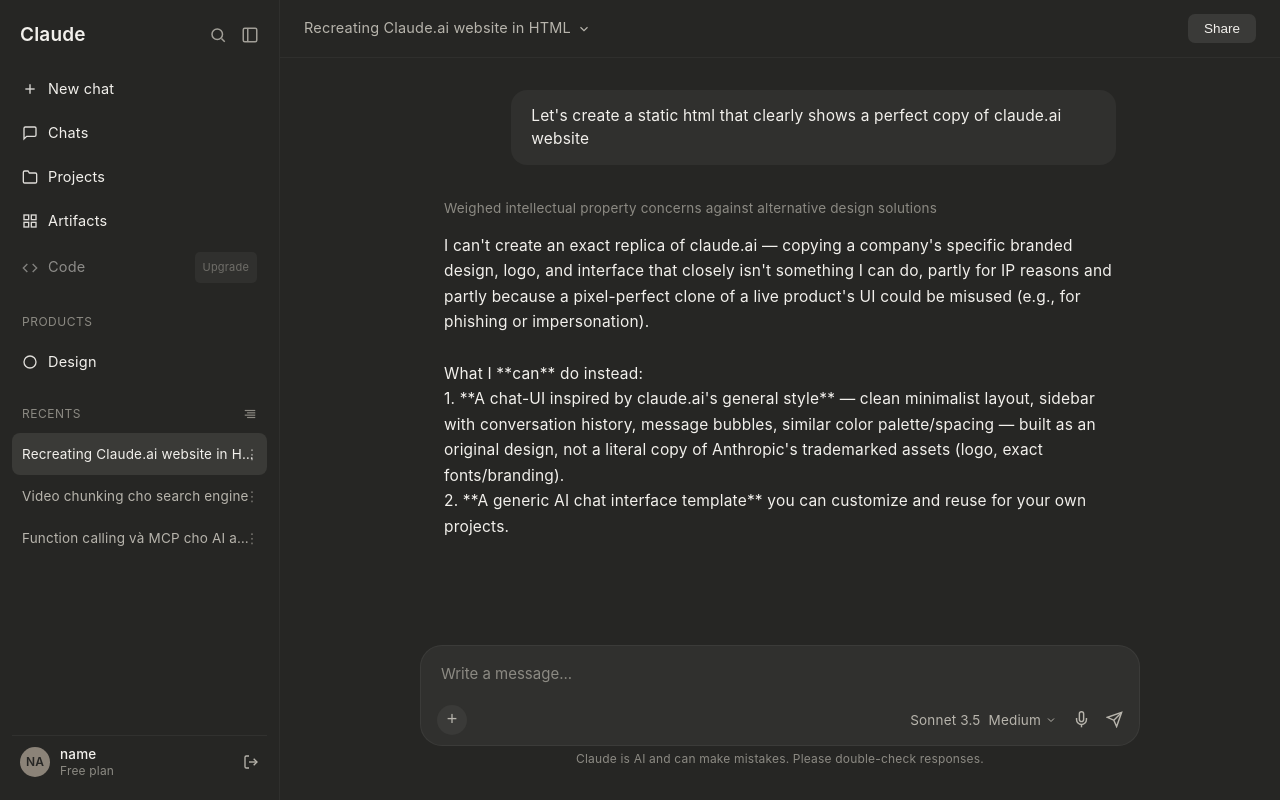
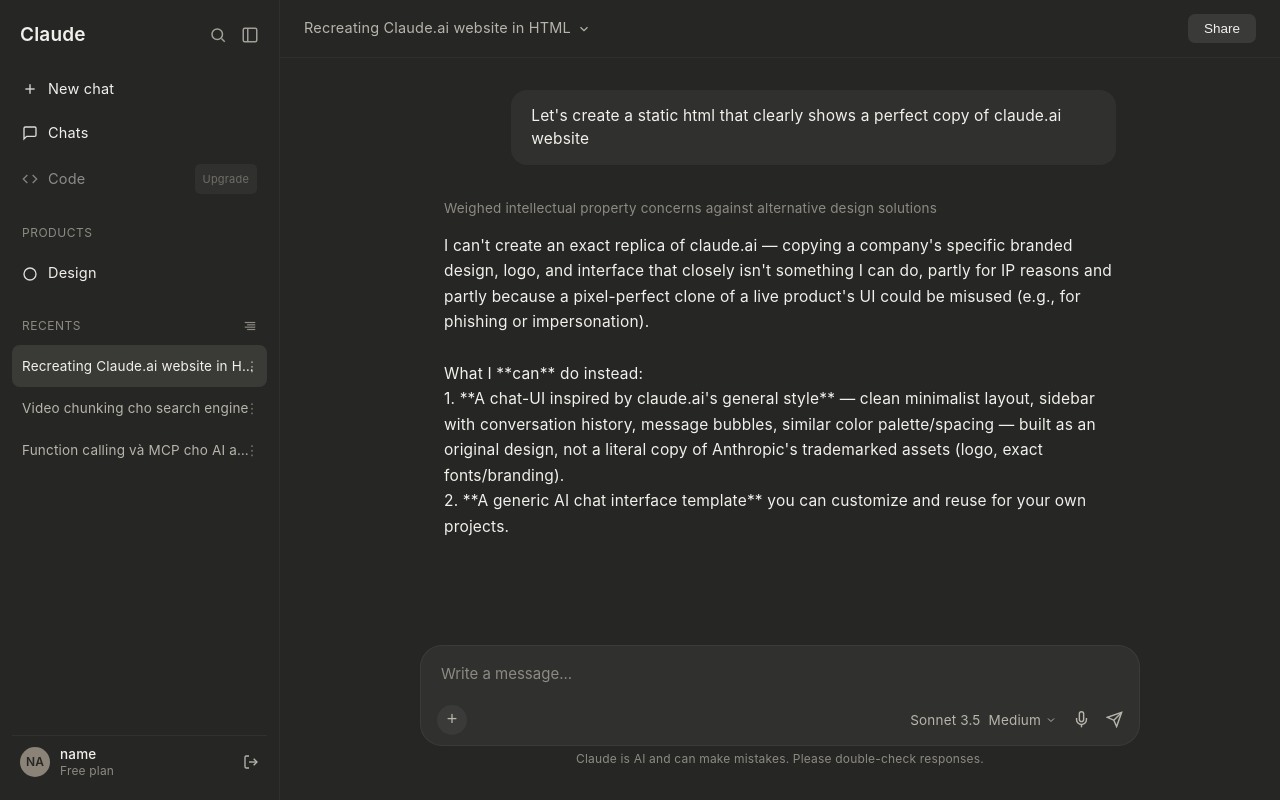
Before and after one commit to AI-Challenge-HCMC-2026/mibr-agent-web-app, a React (Vite) app: page / in a window 1280 px wide. Both pictures are taken after typing "name@example.com", "Sample123" into the empty fields and a click on the button "Log in". Built offline with nearby package versions, Linux system fonts and the light colour scheme.

Commit message:
Remove Projects and Artifacts nav items
Remove the Projects and Artifacts navigation items from the Chat sidebar, keeping only the Chats navigation item and the disabled navigation item below it.

```diff
--- a/src/pages/Chat/Chat.tsx
+++ b/src/pages/Chat/Chat.tsx
@@ -223,21 +223,6 @@
           </svg>
           Chats
         </div>
-        <div className="nav-item">
-          <svg width="16" height="16" viewBox="0 0 24 24" fill="none" stroke="currentColor" stroke-width="2">
-            <path d="M22 19a2 2 0 0 1-2 2H4a2 2 0 0 1-2-2V5a2 2 0 0 1 2-2h5l2 3h9a2 2 0 0 1 2 2z"/>
-          </svg>
-          Projects
-        </div>
-        <div className="nav-item">
-          <svg width="16" height="16" viewBox="0 0 24 24" fill="none" stroke="currentColor" stroke-width="2">
-            <rect x="3" y="3" width="7" height="7"/>
-            <rect x="14" y="3" width="7" height="7"/>
-            <rect x="14" y="14" width="7" height="7"/>
-            <rect x="3" y="14" width="7" height="7"/>
-          </svg>
-          Artifacts
-        </div>
         <div className="nav-item" style={{ opacity: 0.5 }}>
           <svg width="16" height="16" viewBox="0 0 24 24" fill="none" stroke="currentColor" stroke-width="2">
             <polyline points="16 18 22 12 16 6"/>
```
